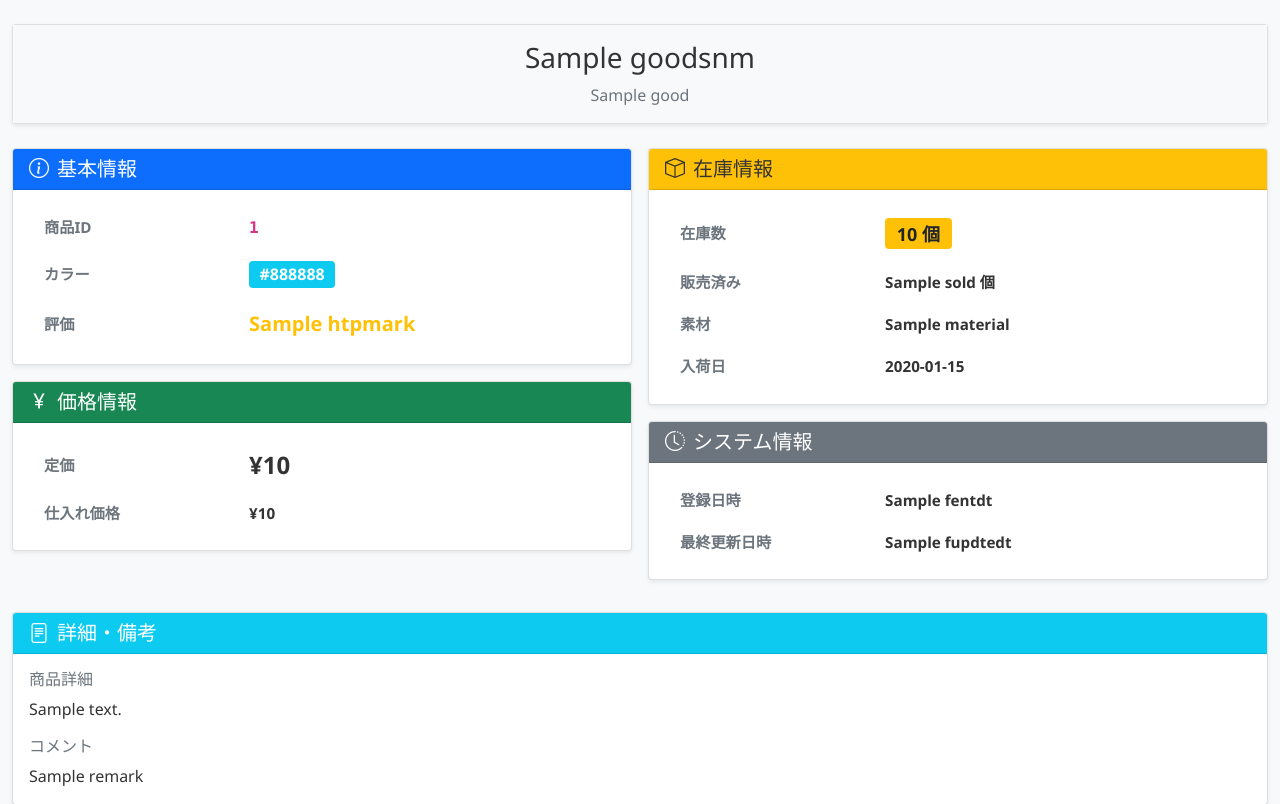
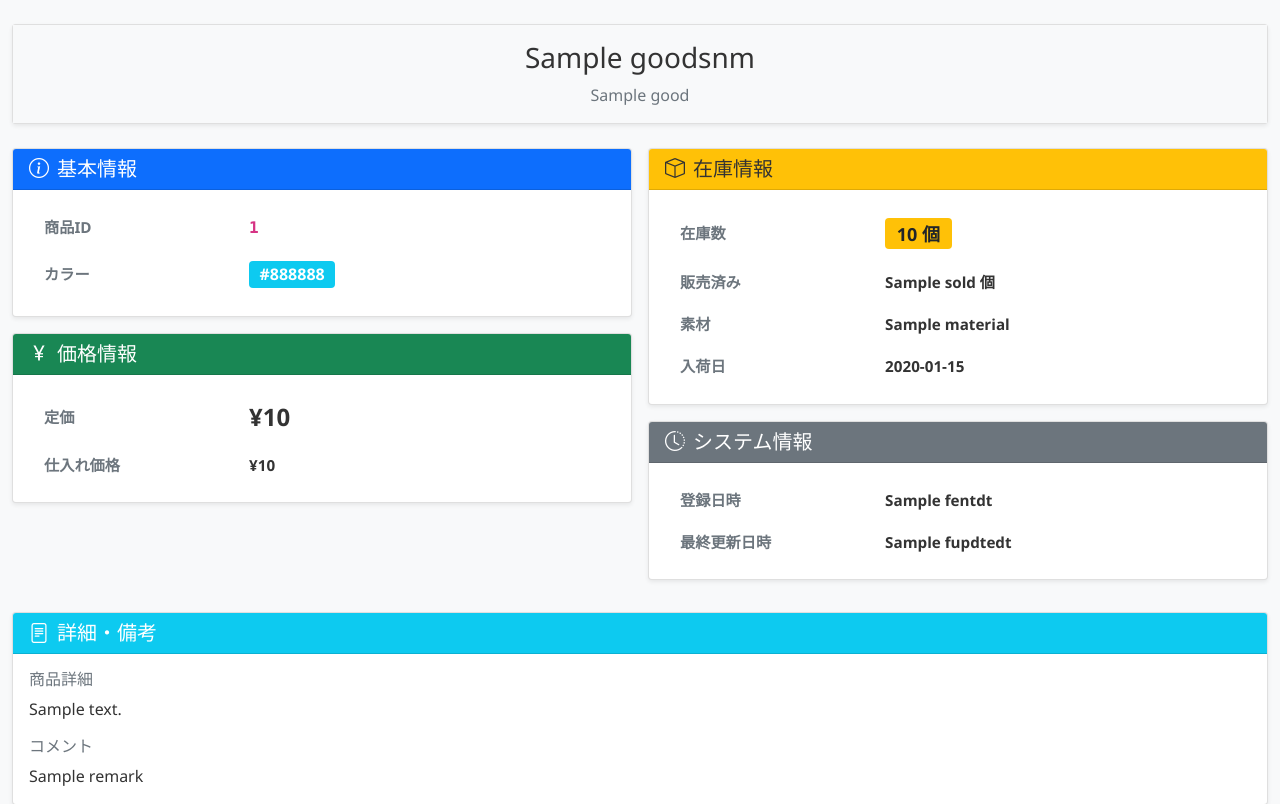
Before and after one commit to bkeba01/SMAPI_Portfolio, a Flask app: template templates/product_detail.html in a window 1280 px wide. Shown: the top 804 px of the page. Run offline with Flask 3, Linux system fonts and the light colour scheme; the template is opened without the code that fills it: most values are stand-ins (such as "Sample title", 1, 10 or a date in 2020).

Commit message:
商品詳細ページを調整

```diff
--- a/templates/product_detail.html
+++ b/templates/product_detail.html
@@ -40,12 +40,6 @@
                                     <span class="ms-2">{{ colorid_connect_color(product.colorid) }}</span>
                                 </td>
                             </tr>
-                            {% if product.goods.htpmark %}
-                            <tr>
-                                <th class="text-muted">評価</th>
-                                <td><span class="text-warning fs-5">{{ product.goods.htpmark }}</span></td>
-                            </tr>
-                            {% endif %}
                         </tbody>
                     </table>
                 </div>
```
